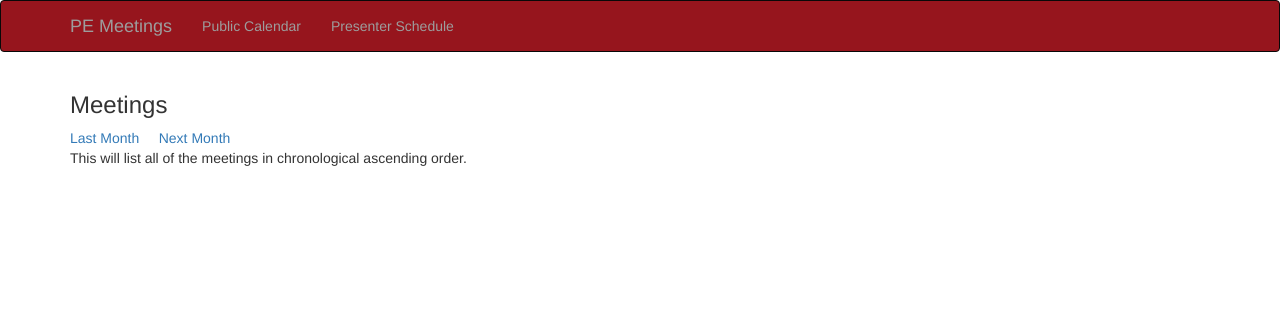
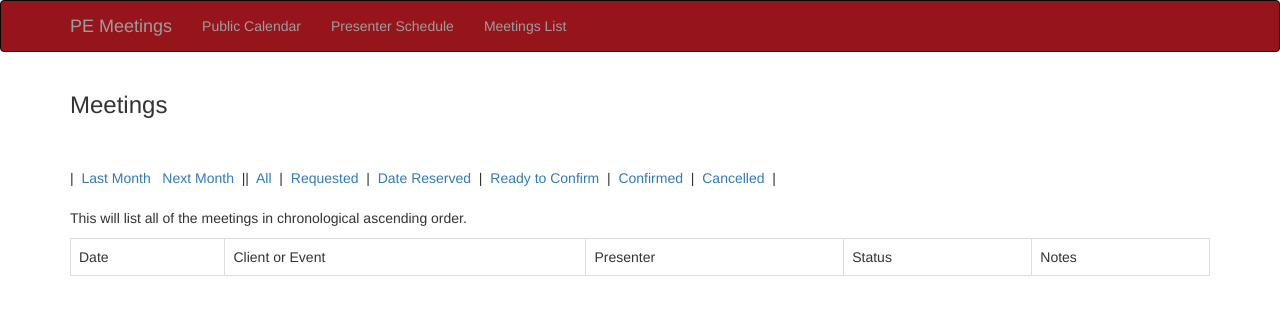
Before and after one commit to chastbi/mtgschedule, a Python web app: template templates/eventslist.html in a window 1280 px wide. Shown: the top 315 px of the page. Run offline with Jinja, Linux system fonts and the light colour scheme; the template is opened without the code that fills it, so the values that code supplies are empty; some libraries are stand-ins or nearby versions.

Commit message:
meetings list view and cancellations no longer on schedules

```diff
--- a/forms.py
+++ b/forms.py
@@ -11,12 +11,12 @@ class MeetingForm(FlaskForm):
         return Presenter.query.all()
 
     presenter = QuerySelectField('Presenter', query_factory=lambda: Presenter.query.order_by(Presenter.name).all(),
-                                  get_label='name', allow_blank=False)
+                                  get_label='name', allow_blank=True)
     event = StringField('Client or Event')
     mtg_date = DateField('Date', format='%Y-%m-%d', default=date.today())
     status = SelectField('Status', choices=[('', ''), ('Requested', 'Requested'), ('Date Reserved', 'Date Reserved'),
                                             ('Ready to Confirm', 'Ready to Confirm'), ('Confirmed', 'Confirmed'),
-                                            ('Canceled', 'Canceled')])
+                                            ('Cancelled', 'Cancelled')])
     city = StringField('City')
     state = SelectField('State', choices=[('', ''), ('AL', 'AL'), ('AK', 'AK'), ('AZ', 'AZ'), ('AR', 'AR'),
                                         ('CA', 'CA'), ('CO', 'CO'), ('CT', 'CT'), ('DE', 'DE'), ('FL', 'FL'),
--- a/templates/base.html
+++ b/templates/base.html
@@ -25,7 +25,7 @@
       <ul class="nav navbar-nav">
         <li><a href="{{ url_for('pubcal') }}">Public Calendar</a></li>
         <li><a href="{{ url_for('wklyschedule') }}">Presenter Schedule</a></li>
-        <!--<li><a href="{{ url_for('eventslist') }}">Meetings List</a></li>-->
+        <li><a href="{{ url_for('eventslist') }}">Meetings List</a></li>
         <!--<li><a href="{{ url_for('submitform') }}">Add Meeting</a></li>-->
         <!--<li><a href="{{ url_for('admin') }}">Admin</a></li>-->
       </ul>
--- a/templates/eventslist.html
+++ b/templates/eventslist.html
@@ -3,15 +3,46 @@
 {% block title %}Events List{% endblock %}
 
 {% block content %}
-<h3>{{ monthdates[3][3].year }} Meetings</h3>
-  <a href="{{ url_for('eventslist') }}/{{ lastmonth }}">Last Month</a>
-  &nbsp;&nbsp;&nbsp;
-  <a href="{{ url_for('eventslist') }}/{{ nextmonth }}">Next Month</a><p>This will list all of the meetings in chronological ascending order.</p>
+<h3>{{ month_name[monthdates[3][3].month] }} {{ monthdates[3][3].year }} Meetings</h3>
+{% for month in monthlinks %}
+    <a href="{{ url_for('eventslist') }}/{{ month }}">{{ month_name[month.month] }}</a>&nbsp;&nbsp;|
+{% endfor %}<br/><br/>
+|&nbsp;
+<a href="{{ url_for('eventslist') }}/{{ lastmonth }}">Last Month</a>
+&nbsp;
+<a href="{{ url_for('eventslist') }}/{{ nextmonth }}">Next Month</a>
+&nbsp;||&nbsp;
+<a href="{{ url_for('eventslist') }}/{{ monthdates[2][3] }}">All</a>
+&nbsp;|&nbsp;
+<a href="{{ url_for('eventslist') }}/{{ monthdates[2][3] }}?status=Requested">Requested</a>
+&nbsp;|&nbsp;
+<a href="{{ url_for('eventslist') }}/{{ monthdates[2][3] }}?status=Date Reserved">Date Reserved</a>
+&nbsp;|&nbsp;
+<a href="{{ url_for('eventslist') }}/{{ monthdates[2][3] }}?status=Ready to Confirm">Ready to Confirm</a>
+&nbsp;|&nbsp;
+<a href="{{ url_for('eventslist') }}/{{ monthdates[2][3] }}?status=Confirmed">Confirmed</a>
+&nbsp;|&nbsp;
+<a href="{{ url_for('eventslist') }}/{{ monthdates[2][3] }}?status=Cancelled">Cancelled</a>
+&nbsp;|&nbsp;
+
+<p><br/>This will list all of the meetings in chronological ascending order.</p>
+<table class="table table-bordered">
+  <tr>
+    <td>Date</td>
+    <td>Client or Event</td>
+    <td>Presenter</td>
+    <td>Status</td>
+    <td>Notes</td>
+  </tr>
   {% for event in schedule_dict %}
-    {{ event['mtg_date'] }}&nbsp;&nbsp;
-    {% if event['event'] %}{{ event['event'] }}
-    {% else %}{{ event['presenter'] }}
-    {% endif %}
-    &nbsp;&nbsp;{{ event['notes'] }}<br/>
+  <tr>
+    <td>{{ event['mtg_date'] }}</td>
+    <td>{% if event['event'] %}{{ event['event'] }}{% endif %}</td>
+    <td>{% if event['presenter'] %}{{ presenters[event['presenter']] }}{% endif %}</td>
+    <td>{% if event['status'] %}{{ event['status'] }}{% endif %}</td>
+    <td>{{ event['notes'] }}</td>
+  </tr>
   {% endfor %}
+</table>
+
 {% endblock %}
```
Also changed, not shown: functions.py (+47 -38 lines), views.py (+21 -8 lines).
